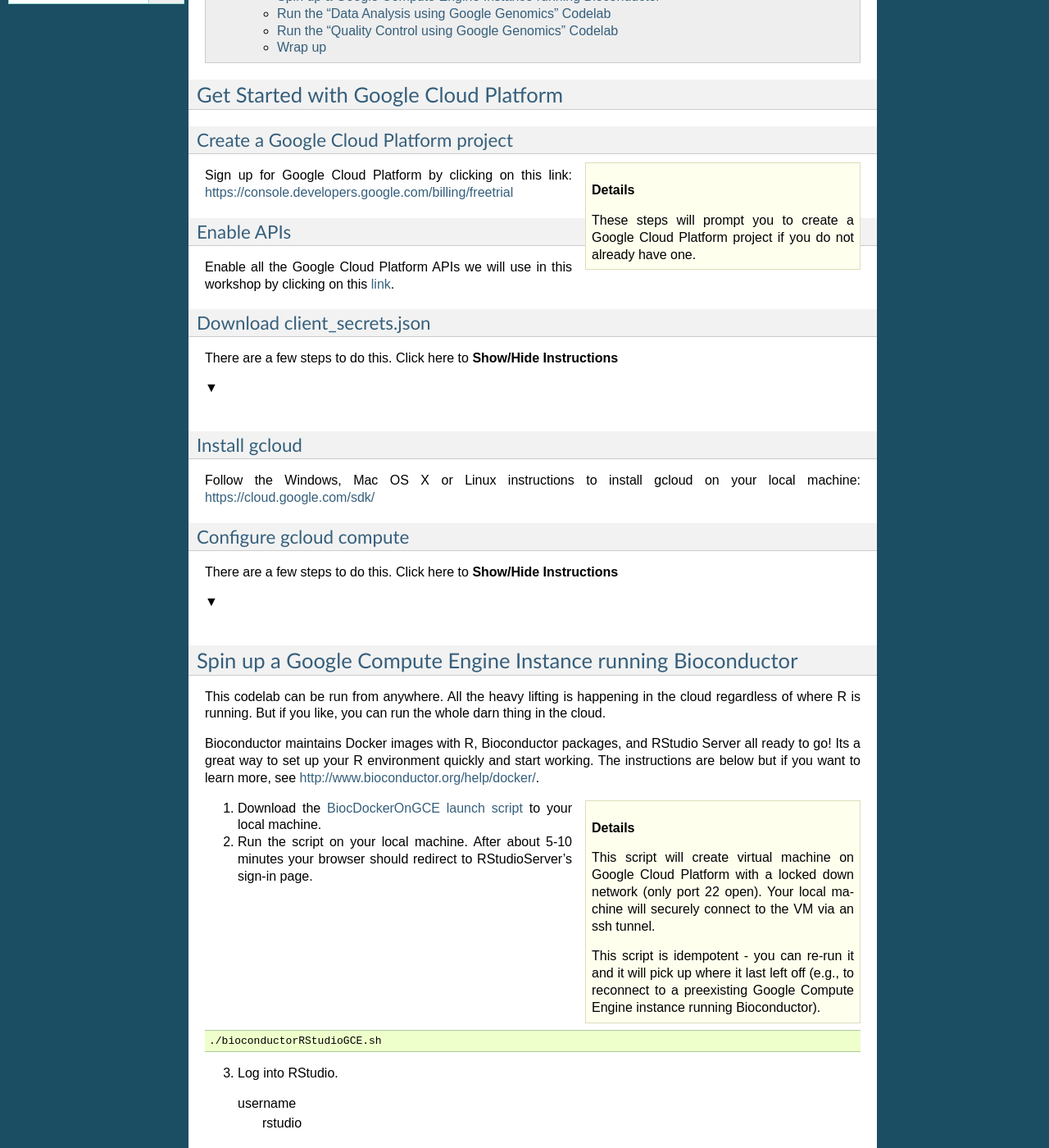
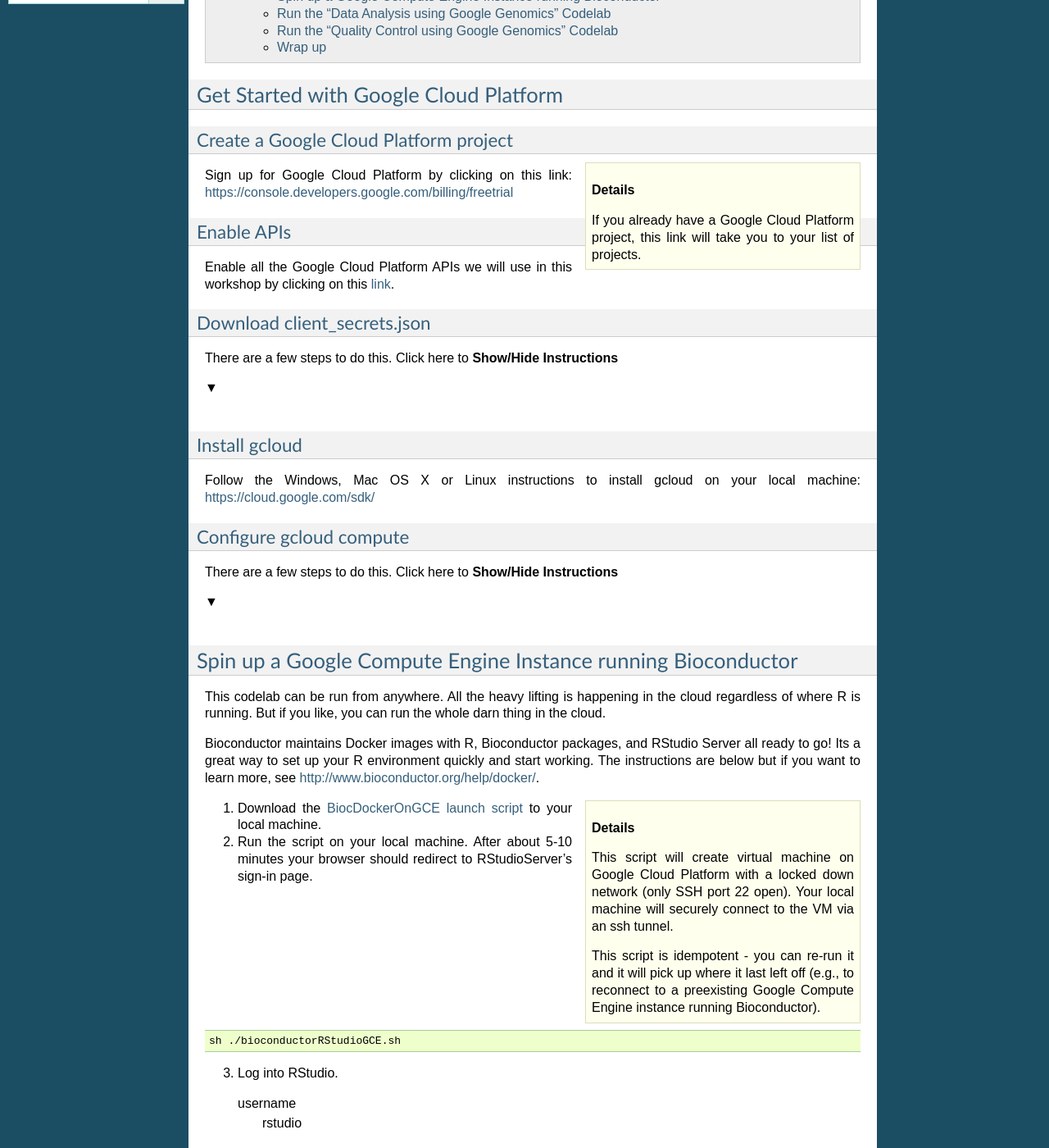
Before and after one commit to googlegenomics/readthedocs, a Sphinx documentation site: the page built from docs/source/workshops/bioc-2015.rst, in a window 1280 px wide and 1400 px high, scrolled down 582 px. Shown: the whole window at 82% size. Built offline with Sphinx 7.4.7, drawn with Linux system fonts in a browser that asks for light colours.

Commit message:
Move images inline and display full size.

```diff
--- a/docs/source/includes/gcloud_compute_configure.rst
+++ b/docs/source/includes/gcloud_compute_configure.rst
@@ -1,4 +1,4 @@
-(1) Set your default project ID.  *Note: Project ID is not the same as project name.  You can view your project ID on the overview page of the Developers Console*.
+(1) Set your default project ID.  *Note: Project ID is not the same as project name.  You can view your project ID on the overview page of the* `Google Developers Console`_.
 
   ``gcloud config set project YOUR-PROJECT-ID``
 
--- a/docs/source/includes/gcp_signup.rst
+++ b/docs/source/includes/gcp_signup.rst
@@ -1,5 +1,5 @@
 .. sidebar:: Details
 
-  These steps will prompt you to create a Google Cloud Platform project if you do not already have one.
+  If you already have a Google Cloud Platform project, this link will take you to your list of projects.
 
 Sign up for Google Cloud Platform by clicking on this link: https://console.developers.google.com/billing/freetrial
--- a/docs/source/includes/get_client_secrets.rst
+++ b/docs/source/includes/get_client_secrets.rst
@@ -5,17 +5,14 @@
 #. Select your project.  If a "Client ID for native application" is listed on this page, skip to step 7.
 #. Under the OAuth section, click "Create new Client ID".
 #. Select "Installed Application".
-#. If prompted, click "Configure consent screen" and follow the instructions to set a "product name" to identify your Cloud project in the consent screen.
+#. If prompted, click "Configure consent screen" and follow the instructions to set a "product name" to identify your Cloud project in the consent screen and hit "Save".
 #. In the Create Client ID dialog, be sure the following are selected:
+
+   * **Application type**: Installed application
+   * **Installed application type**: Other
 
    .. image:: /_static/create_client_id.png
       :alt: Create Client ID Dialog
-      :align: right
-      :height: 100px
-      :width: 200px
-
-   * **Application type**: Installed application
-   * **Installed application type**: Other
 
 #. Click the "Create Client ID" button.
 #. You'll see your Client ID and Client secret listed under "Client ID for native application".
--- a/docs/source/includes/r_workbench_setup.rst
+++ b/docs/source/includes/r_workbench_setup.rst
@@ -1,6 +1,6 @@
 .. sidebar:: Details
 
-  This script will create virtual machine on Google Cloud Platform with a locked down network (only port 22 open).  Your local machine will securely connect to the VM via an ssh tunnel.
+  This script will create virtual machine on Google Cloud Platform with a locked down network (only SSH port 22 open).  Your local machine will securely connect to the VM via an ssh tunnel.
 
   This script is idempotent - you can re-run it and it will pick up where it last left off (e.g., to reconnect to a preexisting Google Compute Engine instance running Bioconductor).
 
@@ -10,7 +10,7 @@
 
 .. code:: bash
 
-  ./bioconductorRStudioGCE.sh
+  sh ./bioconductorRStudioGCE.sh
 
 (3) Log into RStudio.
 
@@ -24,6 +24,3 @@
 
   .. image:: /_static/upload_client_secrets.png
     :alt: Upload Client Secrets
-    :align: right
-    :height: 100px
-    :width: 200px
--- a/docs/source/workshops/bioc-2015.rst
+++ b/docs/source/workshops/bioc-2015.rst
@@ -83,12 +83,6 @@
 
 (1) Clone the Google Genomics codelab repository.  From the RStudio *Main Menu*:
 
-  .. image:: /_static/create_git_project.png
-    :alt: Create Git Project Dialog
-    :align: right
-    :height: 100px
-    :width: 200px
-
   File -> New Project -> Version Control -> Git
 
   Repository URL
@@ -96,41 +90,35 @@
 
   The default value is fine for the other fields.  Click on the "Create Project" button
 
+  .. image:: /_static/create_git_project.png
+    :alt: Create Git Project Dialog
+
 (2) Open the codelab RMarkdown file.  From the RStudio *Files Pane*:
-
-  .. image:: /_static/open_rmarkdown.png
-    :alt: Navigate to RMarkdown
-    :align: right
-    :height: 100px
-    :width: 200px
 
   R -> 1000Genomes-BRCA1-analysis
 
   Open ``AllModalitiesDemo.Rmd``
 
+  .. image:: /_static/open_rmarkdown.png
+    :alt: Navigate to RMarkdown
+
 (3) Set your current working directory.  From the RStudio *Files Pane*:
+
+  More -> Set As Working Directory
 
   .. image:: /_static/set_working_directory.png
     :alt: Set Working Directory
-    :align: right
-    :height: 100px
-    :width: 200px
-
-  More -> Set As Working Directory
 
 (4) Start running `AllModalitiesDemo.Rmd <https://github.com/googlegenomics/codelabs/blob/master/R/1000Genomes-BRCA1-analysis/AllModalitiesDemo.Rmd>`_ line by line or chunk by chunk!
 
   * To run line-by-line, put your cursor on the desired line  and click the "Run" button or use keyboard shortcuts for Windows/Linux: ``Ctrl+Enter`` and Mac: ``Command+Enter``.
 
-  .. image:: /_static/run_rmarkdown.png
-    :alt: Run Rmarkdown
-    :align: right
-    :height: 100px
-    :width: 200px
-
   * To run chunk-by-chunk, put your cursor in the desired chunk and click the "Chunks -> Run Current Chuck" button. or use keyboard shortcuts for Windows/Linux: ``Ctrl+Alt+C`` and Mac: ``Command+Option+C``.
 
   * You can view the rendered analysis here `AllModalitiesDemo.md <https://github.com/googlegenomics/codelabs/blob/master/R/1000Genomes-BRCA1-analysis/AllModalitiesDemo.md>`_.
+
+  .. image:: /_static/run_rmarkdown.png
+    :alt: Run Rmarkdown
 
 Run the "Quality Control using Google Genomics" Codelab
 --------------------------------------------------------
```
